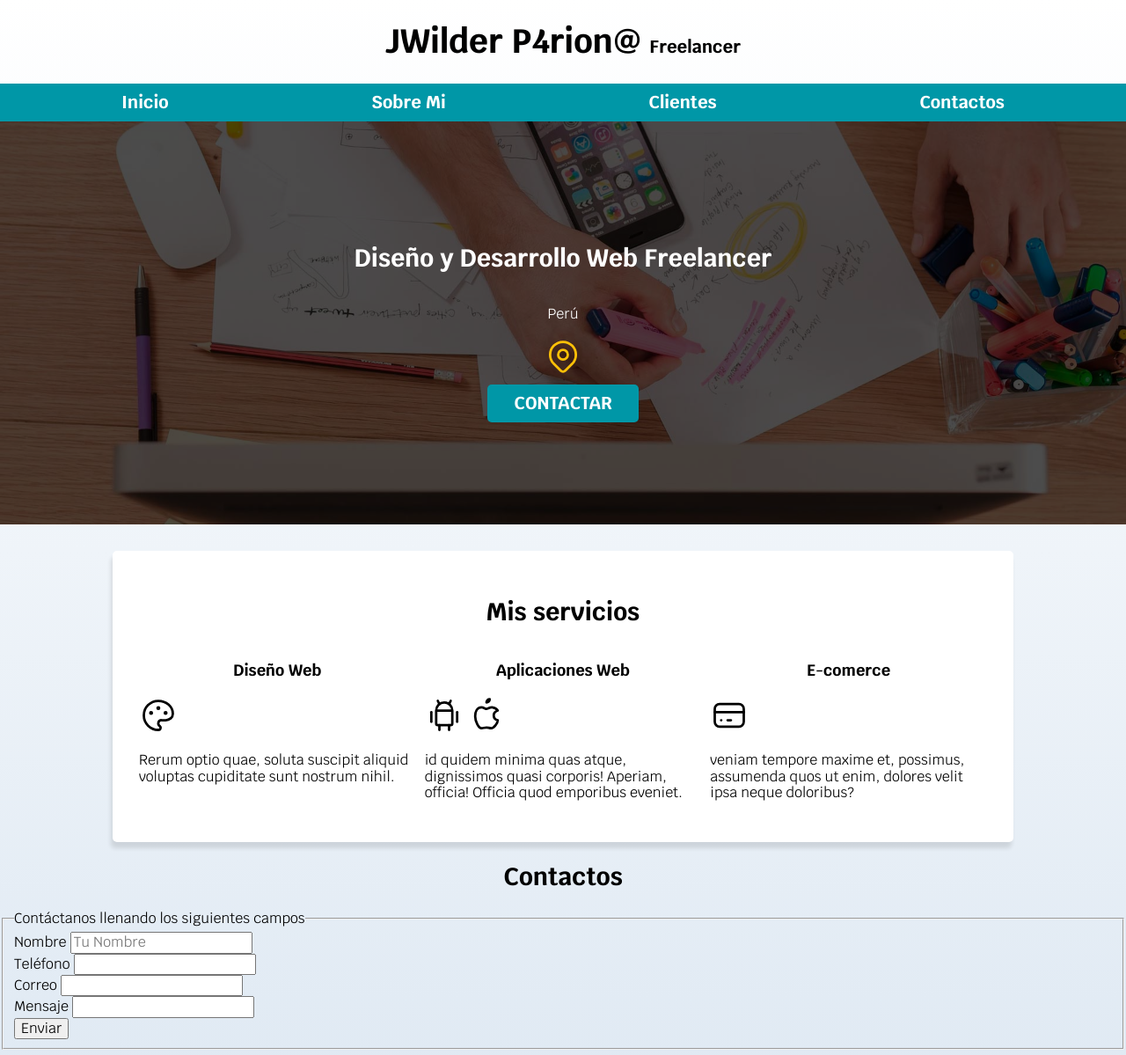
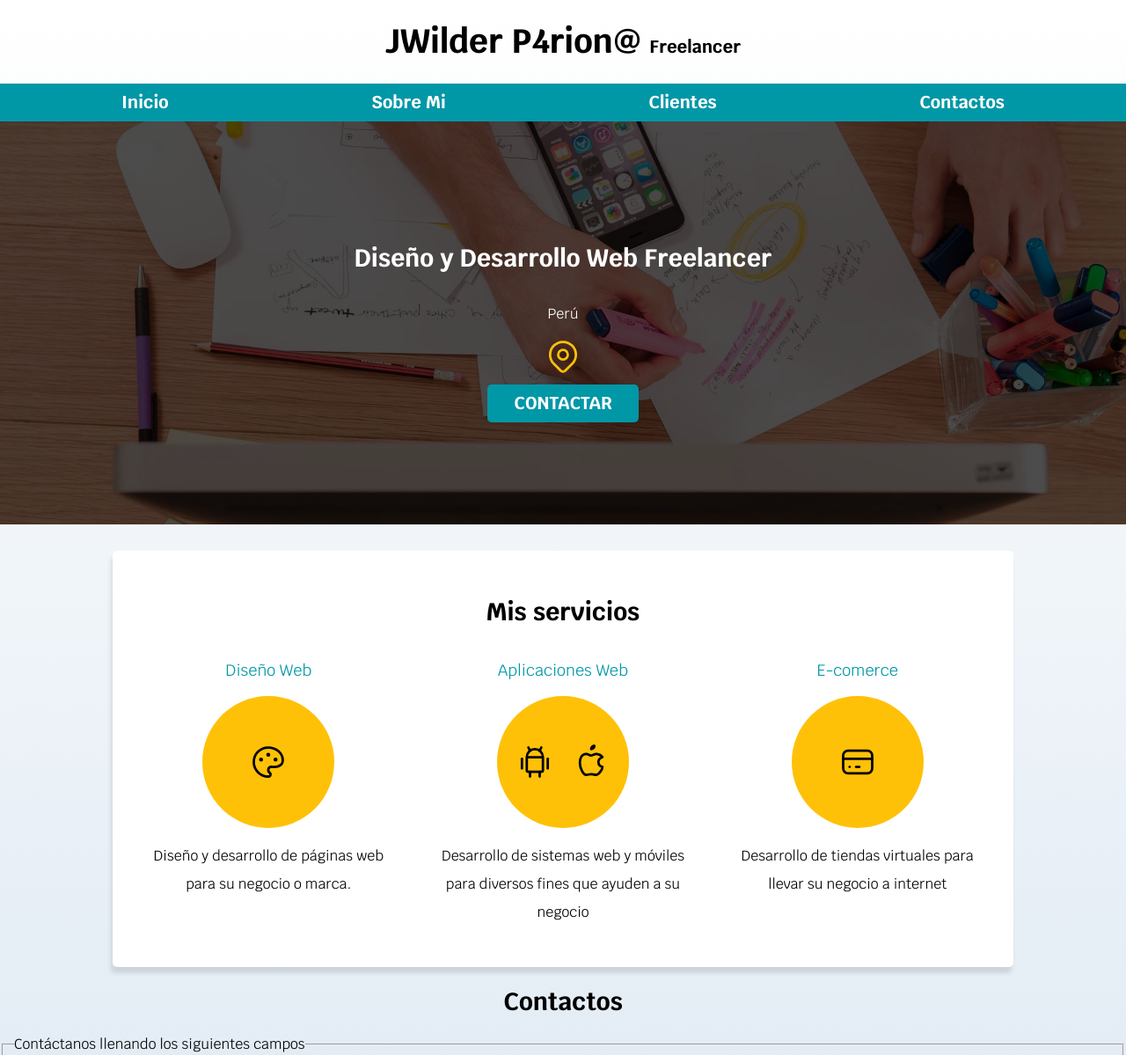
Before and after one commit to JhonWilderParionaVilca/freelancer-vanilla, a plain HTML site: page index.html in a window 1280 px wide. Shown: the top 1199 px of the page at 88% size. Drawn offline with Linux system fonts and the light colour scheme.

Commit message:
💅 services

```diff
--- a/css/styles.css
+++ b/css/styles.css
@@ -143,6 +143,32 @@ h1,h2,h3{
    .services{
      display: grid;
      grid-template-columns: repeat(3, 1fr);
-     column-gap: 1rem;
+     column-gap: 4rem;
    }
  }
+
+ .icons{
+  height: 15rem;
+  width: 15rem;
+  background-color: var(--primary);
+  border-radius: 50%;
+  display: flex;
+  justify-content: space-evenly;
+  align-items: center;
+ }
+
+ .service{
+   display: flex;
+   flex-direction: column;
+   align-items: center;
+ }
+
+ .service h3{
+   color: var(--secondary);
+   font-weight: normal;
+ }
+
+ .service p {
+   line-height: 2;
+   text-align: center;
+ }
--- a/index.html
+++ b/index.html
@@ -52,8 +52,9 @@
     <h2> Mis servicios</h2>
 
     <div class="services">
-      <section>
+      <section class="service">
         <h3>Diseño Web</h3>
+        <div class="icons">
           <svg xmlns=" http://www.w3.org/2000/svg" class="icon icon-tabler icon-tabler-palette" width="44" height="44"
           viewBox="0 0 24 24" stroke-width="1.5" stroke="#000000" fill="none" stroke-linecap="round" stroke-linejoin="round">
           <path stroke="none" d="M0 0h24v24H0z" fill="none" />
@@ -62,12 +63,14 @@
           <circle cx="12" cy="7.5" r=".5" fill="currentColor" />
           <circle cx="16.5" cy="10.5" r=".5" fill="currentColor" />
           </svg>
-        <p>Rerum optio quae, soluta suscipit aliquid voluptas cupiditate sunt nostrum nihil.</p>
+        </div>
+        <p>Diseño y desarrollo de páginas web para su negocio o marca.</p>
       </section>
 
-      <section>
+      <section class="service">
         <h3>Aplicaciones Web</h3>
 
+        <div class="icons">
           <svg xmlns="http://www.w3.org/2000/svg" class="icon icon-tabler icon-tabler-brand-android" width="44" height="44"
             viewBox="0 0 24 24" stroke-width="1.5" stroke="#000000" fill="none" stroke-linecap="round" stroke-linejoin="round">
             <path stroke="none" d="M0 0h24v24H0z" fill="none" />
@@ -87,13 +90,15 @@
               d="M9 7c-3 0 -4 3 -4 5.5c0 3 2 7.5 4 7.5c1.088 -.046 1.679 -.5 3 -.5c1.312 0 1.5 .5 3 .5s4 -3 4 -5c-.028 -.01 -2.472 -.403 -2.5 -3c-.019 -2.17 2.416 -2.954 2.5 -3c-1.023 -1.492 -2.951 -1.963 -3.5 -2c-1.433 -.111 -2.83 1 -3.5 1c-.68 0 -1.9 -1 -3 -1z" />
             <path d="M12 4a2 2 0 0 0 2 -2a2 2 0 0 0 -2 2" />
           </svg>
+        </div>
 
-        <p> id quidem minima quas atque, dignissimos quasi corporis! Aperiam, officia! Officia quod emporibus eveniet.</p>
+        <p> Desarrollo de sistemas web y móviles para diversos fines que ayuden a su negocio</p>
       </section>
 
-      <section>
+      <section class="service">
         <h3>E-comerce</h3>
 
+        <div class="icons">
           <svg xmlns="http://www.w3.org/2000/svg" class="icon icon-tabler icon-tabler-credit-card" width="44" height="44"
             viewBox="0 0 24 24" stroke-width="1.5" stroke="#000000" fill="none" stroke-linecap="round" stroke-linejoin="round">
             <path stroke="none" d="M0 0h24v24H0z" fill="none" />
@@ -102,8 +107,9 @@
             <line x1="7" y1="15" x2="7.01" y2="15" />
             <line x1="11" y1="15" x2="13" y2="15" />
           </svg>
+        </div>
 
-        <p>veniam tempore maxime et, possimus, assumenda quos ut enim, dolores velit ipsa neque doloribus?</p>
+        <p>Desarrollo de tiendas virtuales para llevar su negocio a internet</p>
       </section>
     </div> <!-- end services -->
   </main>
```
Lines whose indentation alone changed are shown as unchanged.
